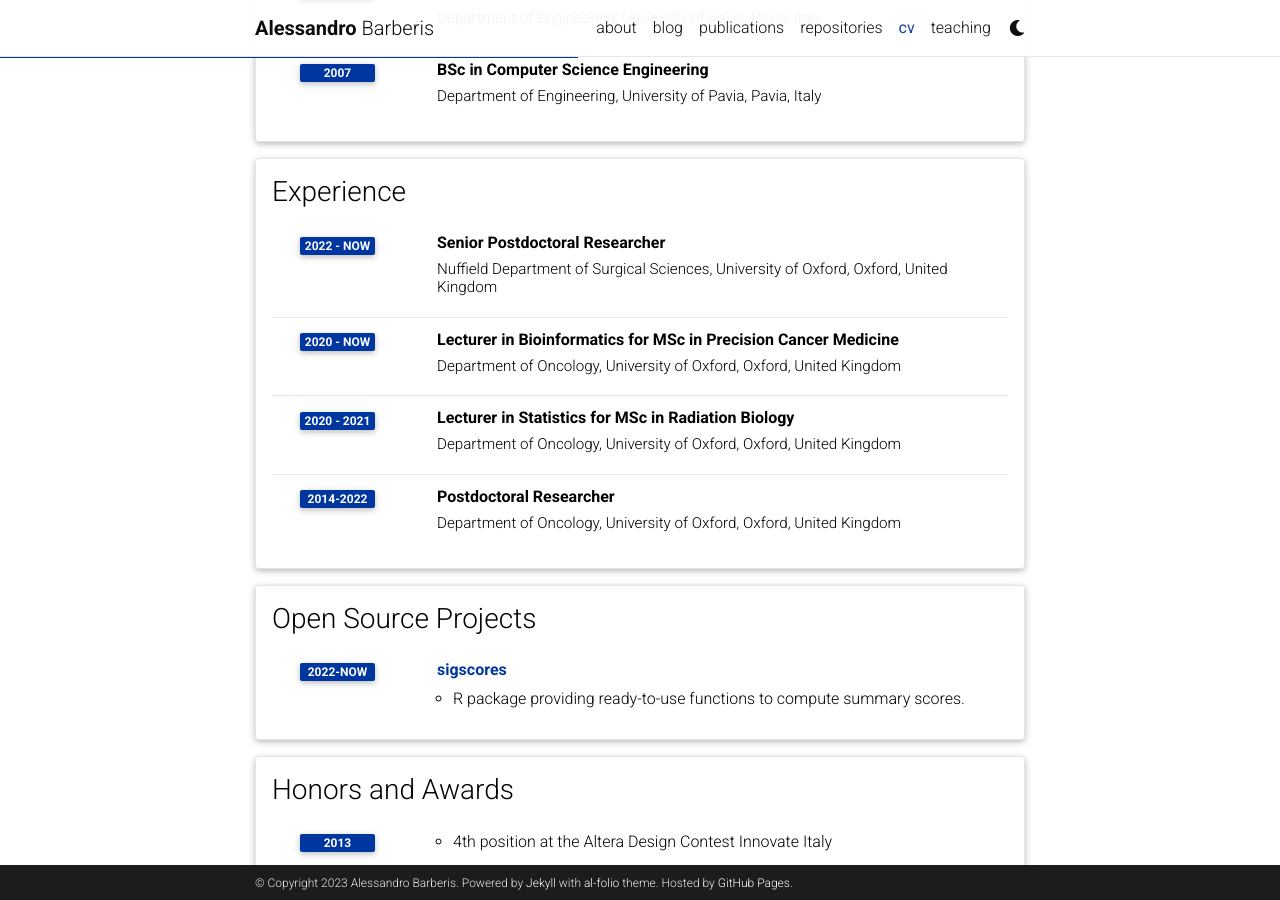
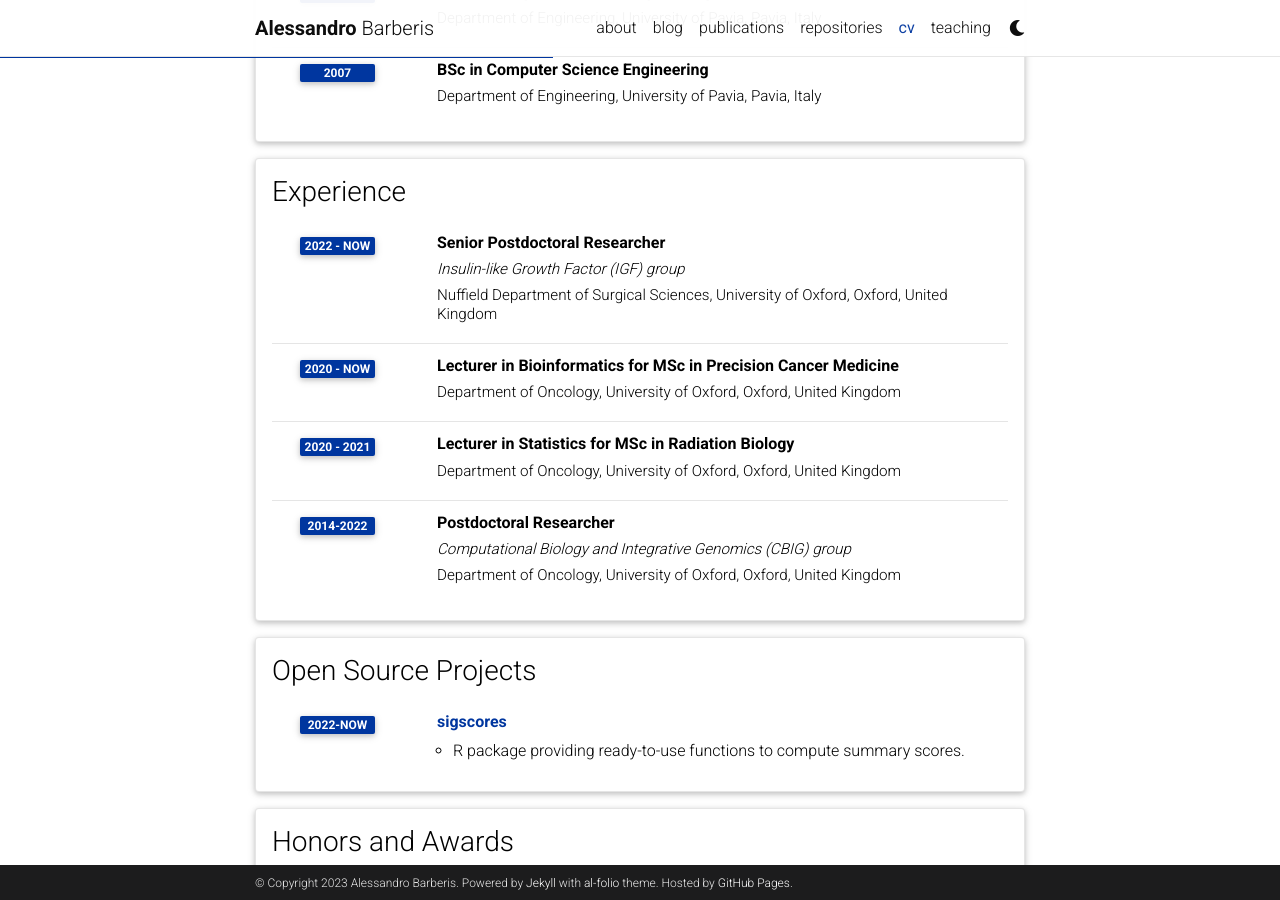
Before and after one commit to alebarberis/alebarberis.github.io, a Jekyll site: the page built from _pages/cv.md, in a window 1280 px wide and 900 px high, scrolled down 532 px. Built offline with Jekyll 4.4.1, drawn with Linux system fonts in a browser that asks for light colours; comment, search, counter and statistics services are not loaded; a style sheet for code colours, icons or effects is not loaded.

Commit message:
Added group information

```diff
--- a/_data/cv.yml
+++ b/_data/cv.yml
@@ -23,6 +23,7 @@
   type: time_table
   contents:
     - title: Senior Postdoctoral Researcher
+      group: Insulin-like Growth Factor (IGF) group
       institution: Nuffield Department of Surgical Sciences, University of Oxford, Oxford, United Kingdom
       year: 2022 - now
     - title: Lecturer in Bioinformatics for MSc in Precision Cancer Medicine
@@ -32,6 +33,7 @@
       institution: Department of Oncology, University of Oxford, Oxford, United Kingdom
       year: 2020 - 2021
     - title: Postdoctoral Researcher
+      group: Computational Biology and Integrative Genomics (CBIG) group
       institution: Department of Oncology, University of Oxford, Oxford, United Kingdom
       year: 2014-2022
 
```
